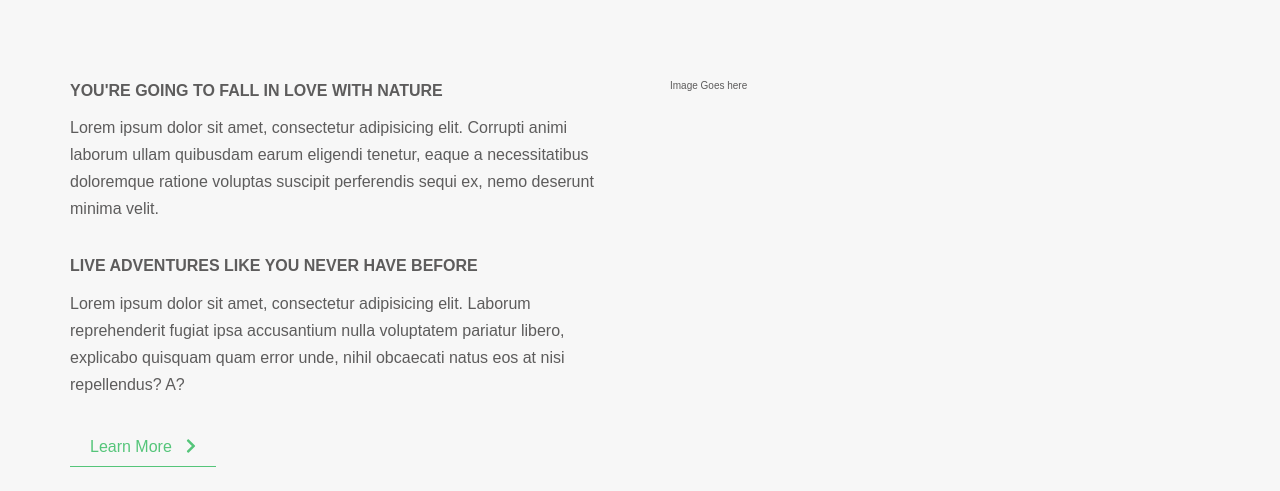
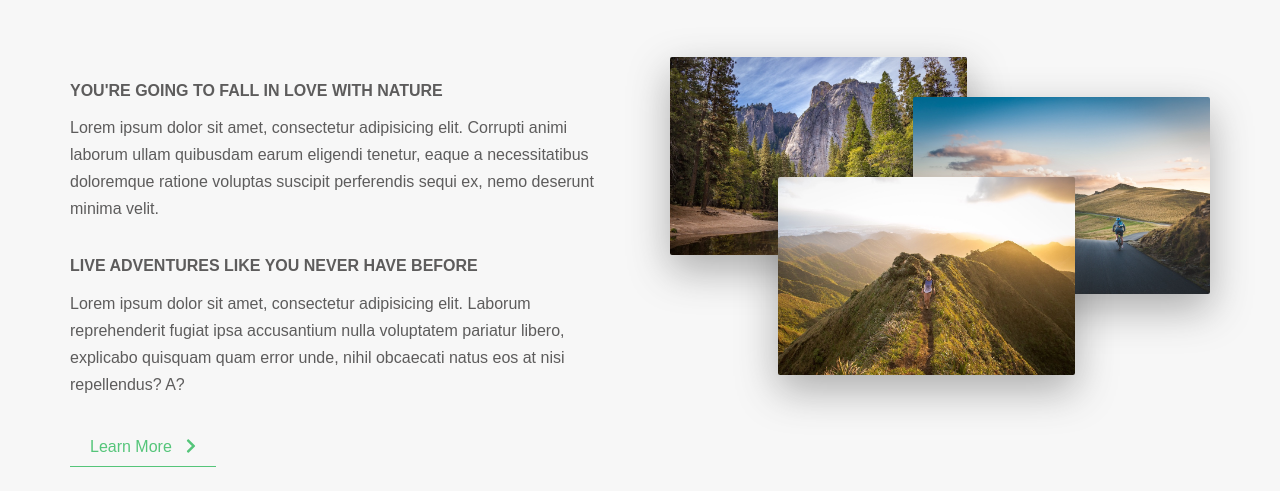
Before and after one commit to arifayanidowu/natours, a website: page index.html in a window 1280 px wide. Shown: the part 913-1404 px from the top of the page. Drawn offline with Linux system fonts and the light colour scheme.

Commit message:
About section desktop-first done

```diff
--- a/index.html
+++ b/index.html
@@ -60,7 +60,13 @@
               >Learn More <i class="fas fa-chevron-right ml-1" id="left"></i
             ></a>
           </div>
-          <div class="col-1-of-2">Image Goes here</div>
+          <div class="col-1-of-2">
+            <div class="composition">
+              <img src="img/nat-1-large.jpg" alt="Photo 1" class="composition__photo composition__photo--p1">
+              <img src="img/nat-2-large.jpg" alt="Photo 2" class="composition__photo composition__photo--p2">
+              <img src="img/nat-3-large.jpg" alt="Photo 3" class="composition__photo composition__photo--p3">
+            </div>
+          </div>
         </div>
       </section>
     </main>
--- /dev/null
+++ b/sass/components/_composition.scss
@@ -0,0 +1,36 @@
+.composition {
+  position: relative;
+  &__photo {
+    width: 55%;
+    box-shadow: 0 1.5rem 4rem rgba($color-black, 0.4);
+    border-radius: 2px;
+    position: absolute;
+    z-index: 10;
+    transition: all 0.2s;
+    outline-offset: 2rem;
+
+    &--p1 {
+      top: -2rem;
+      left: 0;
+    }
+    &--p2 {
+      top: 2rem;
+      right: 0;
+    }
+    &--p3 {
+      top: 10rem;
+      left: 20%;
+    }
+
+    &:hover {
+      outline: 1.5rem solid $color-primary;
+      transform: scale(1.05) translateY(-0.5rem);
+      box-shadow: 0 2.5rem 4rem rgba($color-black, 0.5);
+      z-index: 20;
+    }
+  }
+
+  &:hover &__photo:not(:hover) {
+    transform: scale(0.95);
+  }
+}
--- a/sass/main.scss
+++ b/sass/main.scss
@@ -4,6 +4,7 @@
 
 @import "abstracts/mixins";
 @import "components/buttons";
+@import "components/composition";
 @import "layout/grid";
 @import "layout/header";
 @import "base/anims";
```
Also changed, not shown: css/main.css.
